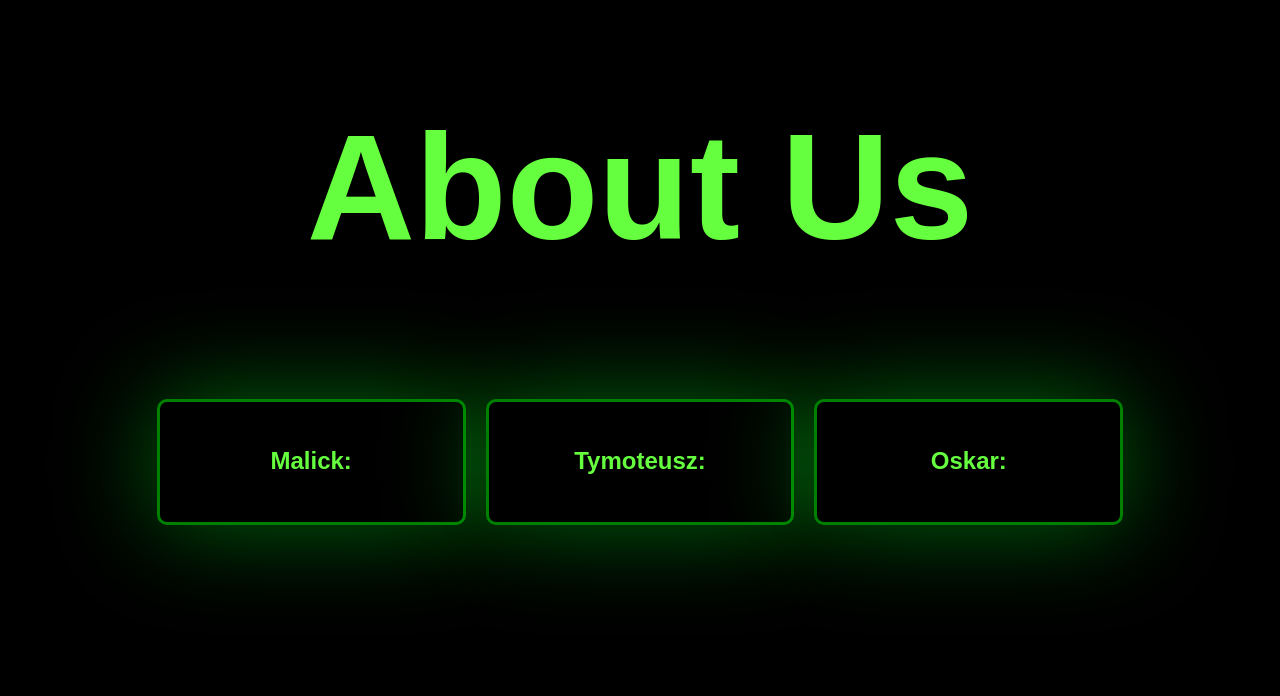
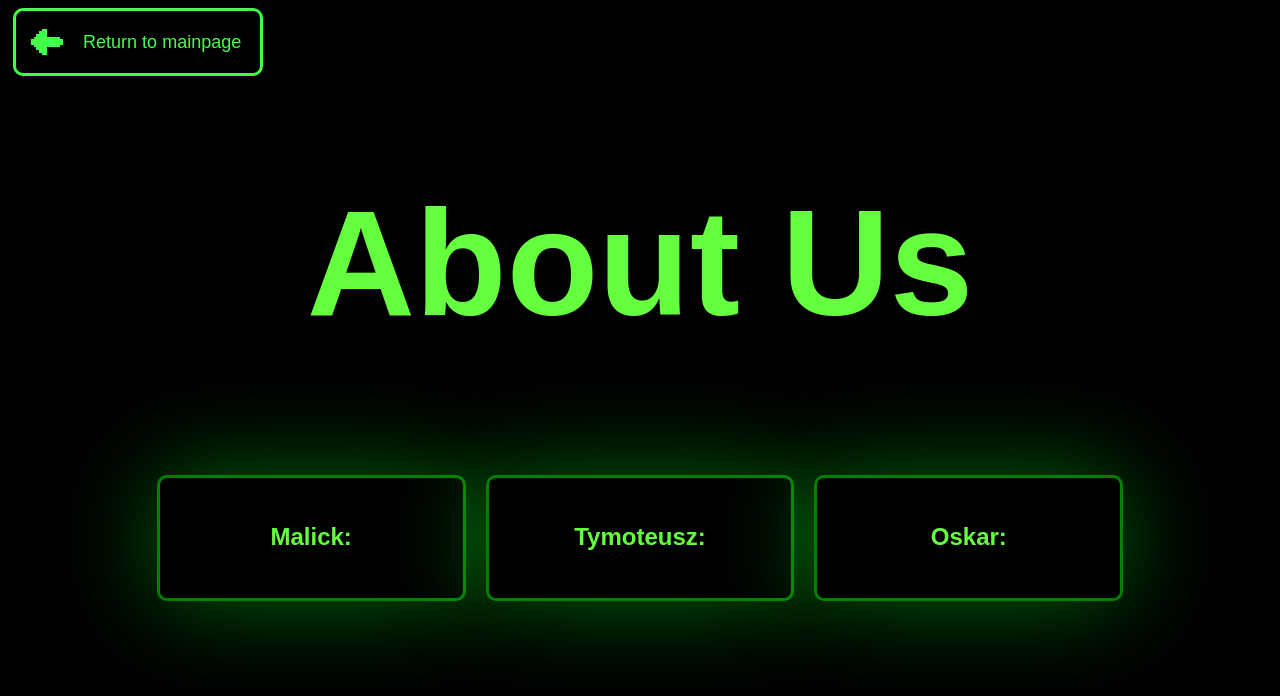
Before and after one commit to sududo/MTO-website, a plain HTML site: page client/menupage/aboutus_page.html in a window 1280 px wide. Drawn offline with Linux system fonts and the light colour scheme; a web font is replaced by a local one.

Commit message:
added a return to main page button

```diff
--- a/client/menupage/aboutus_page.css
+++ b/client/menupage/aboutus_page.css
@@ -56,6 +56,36 @@ h1 {
     animation: textScaleInAnimation 0.1s steps(20) 0s 1 normal;
     visibility: hidden;
 }
+#returnButton{
+    background-color:black;
+    border: 3px solid #42FF49;
+    width: 200px;
+    margin: 5px;
+    min-width: 250px;
+    padding: 15px;
+    border-radius: 10px;
+    display: flex;
+    align-items: center;
+    color: #42FF49;
+    font-family: sans-serif;
+    transition-duration: .2s;
+    font-size: 18px;
+}
+#returnButton:hover{
+    background-color:#42FF49;
+    border: 3px solid #42FF49;
+    color: black;
+}
+#returnButton:hover #returnButtonImage{
+    filter: brightness(0%);
+}
+#returnButtonImage{
+    transition-duration: .2s;
+    margin-right: 20px;
+    Width: 15%;
+    image-rendering: pixelated;
+}
+
 @keyframes textScaleOutAnimation {
     0% { transform: scaleY(0.1);visibility: visible;  }
     100% { transform: scaleY(1); }
--- a/client/menupage/aboutus_page.html
+++ b/client/menupage/aboutus_page.html
@@ -5,6 +5,7 @@
   <meta charset="UTF-8">
   <title>Retro Terminal Theme</title>
   <link rel="stylesheet" href="aboutus_page.css">
+  <link rel="stylesheet" href="return_button.css">
 
   <!--Custom fonts-->
   <link rel="preconnect" href="https://fonts.googleapis.com">
@@ -12,7 +13,10 @@
   <link href="https://fonts.googleapis.com/css2?family=Jersey+10&display=swap" rel="stylesheet">
 </head>
 <body>
-
+    <button id="returnButton">
+      <img id="returnButtonImage" src="back_icon.png" alt="return icon">
+      Return to mainpage
+    </button>
     <h1>About Us</h1>
     <div class="container">
     <div class="panel" onmouseover="mouseOver(this)" onmouseout="mouseOut(this)">
--- /dev/null
+++ b/client/menupage/return_button.css
@@ -0,0 +1,29 @@
+#returnButton{
+    background-color:black;
+    border: 3px solid #42FF49;
+    width: 200px;
+    margin: 5px;
+    min-width: 250px;
+    padding: 15px;
+    border-radius: 10px;
+    display: flex;
+    align-items: center;
+    color: #42FF49;
+    font-family: sans-serif;
+    transition-duration: .2s;
+    font-size: 18px;
+}
+#returnButton:hover{
+    background-color:#42FF49;
+    border: 3px solid #42FF49;
+    color: black;
+}
+#returnButton:hover #returnButtonImage{
+    filter: brightness(0%);
+}
+#returnButtonImage{
+    transition-duration: .2s;
+    margin-right: 20px;
+    Width: 15%;
+    image-rendering: pixelated;
+}
```
Also changed, not shown: client/menupage/back_icon.png (added).
